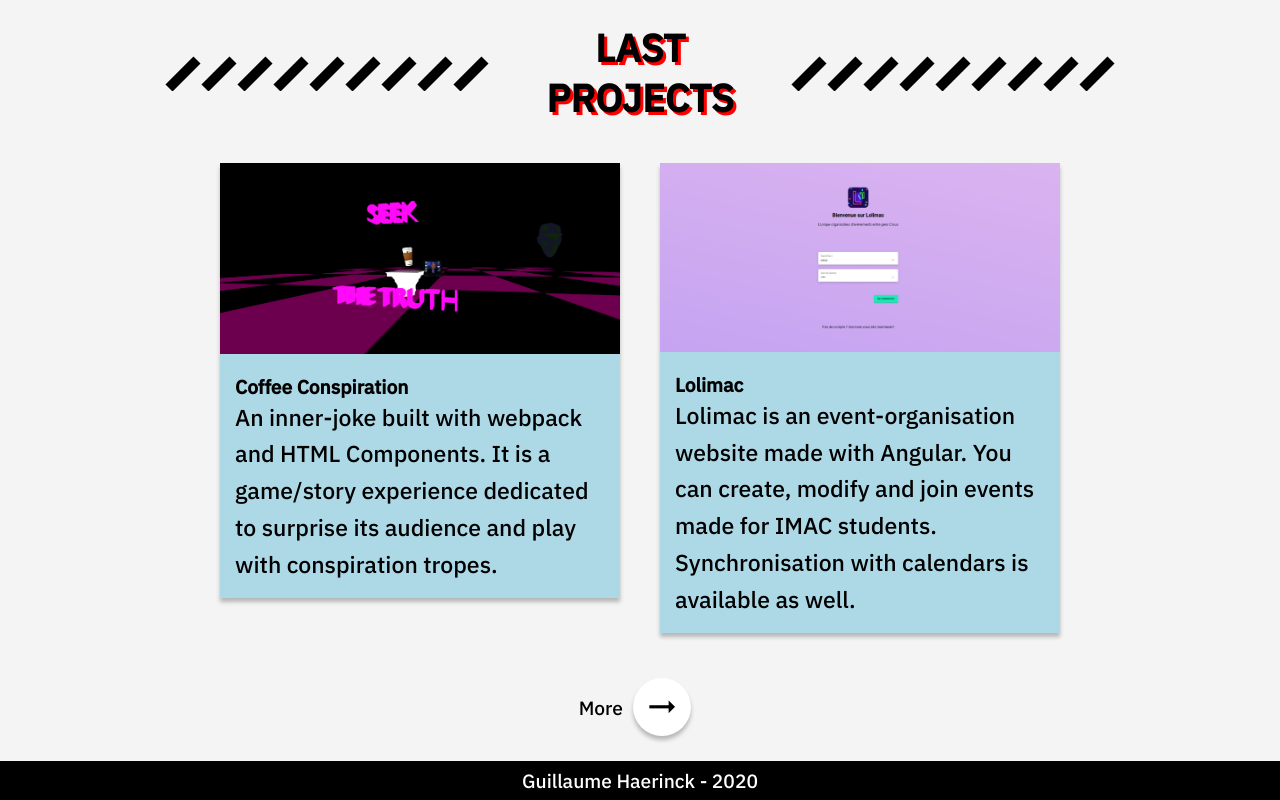
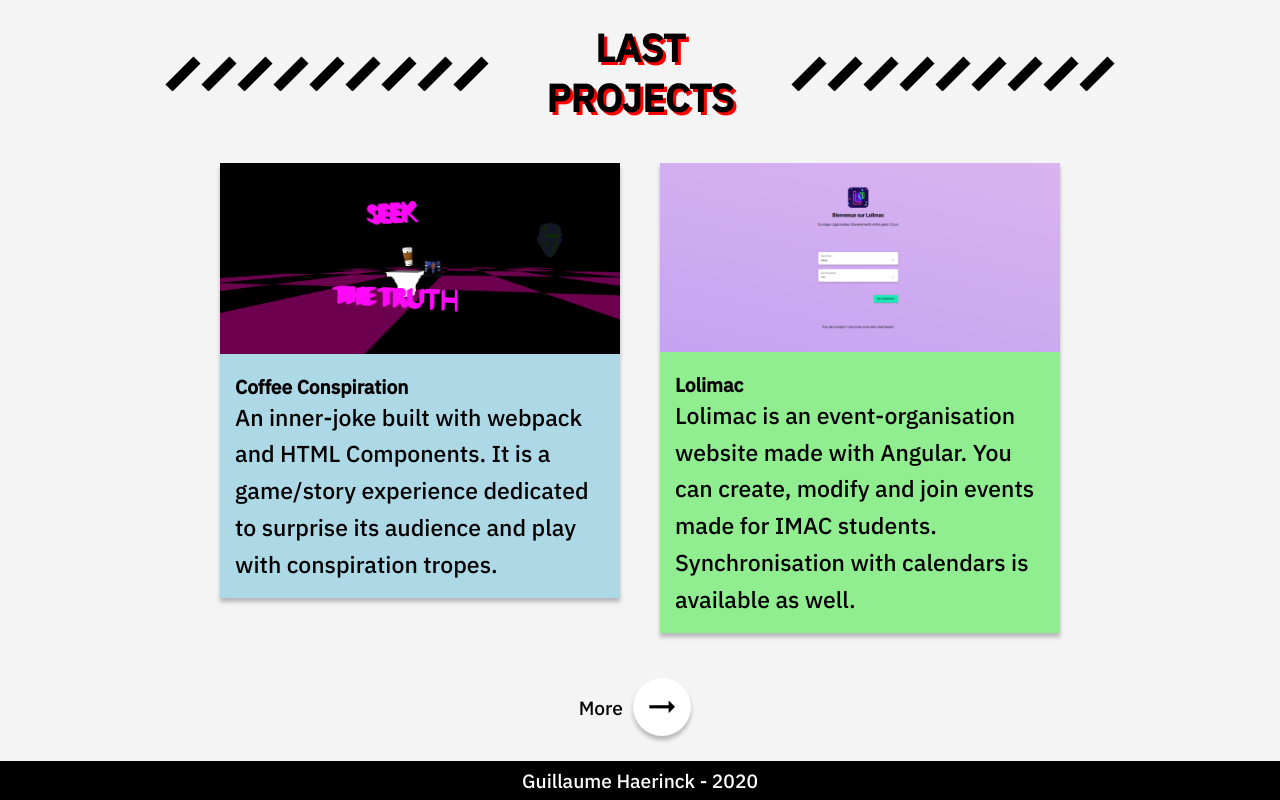
Before and after one commit to guillaume-haerinck/portfolio, a Vue app: page /#/ in a window 1280 px wide. Shown: the part 1547-2347 px from the top of the page. Built offline with nearby package versions, Linux system fonts and the light colour scheme.

Commit message:
Added random color support

```diff
--- a/src/App.vue
+++ b/src/App.vue
@@ -76,6 +76,16 @@ p {
   margin: 0;
   padding: 0;
 }
+
+/* Colors */
+
+.red { background-color: lightcoral; }
+.green { background-color: lightgreen; }
+.blue { background-color: lightblue; }
+.yellow { background-color: lightyellow; }
+.orange { background-color: lightsalmon; }
+
+/* Common styling */
 
 .backgrounded {
   background-color: white;
--- a/src/components/Project.vue
+++ b/src/components/Project.vue
@@ -1,5 +1,5 @@
 <template>
-  <div class="project">
+  <div class="project" :class="colorClass">
     <div class="project-image">
       <a :href=url><img :src=capture alt="Project capture"></a>
     </div>
@@ -21,6 +21,13 @@ export default defineComponent({
     url: String,
     description: String,
     capture: String
+  },
+  data() {
+    const classes = ['red', 'blue', 'green', 'yellow', 'orange'];
+    const index = Math.floor(Math.random() * Math.floor(classes.length - 1));
+    return {
+      colorClass: classes[index]
+    }
   }
 });
 </script>
@@ -30,7 +37,6 @@ export default defineComponent({
 .project {
   max-width: 400px;
   margin: 20px;
-  background-color: lightblue;
   box-shadow: 0px 4px 4px rgba(0, 0, 0, 0.25);
 }
 
```
